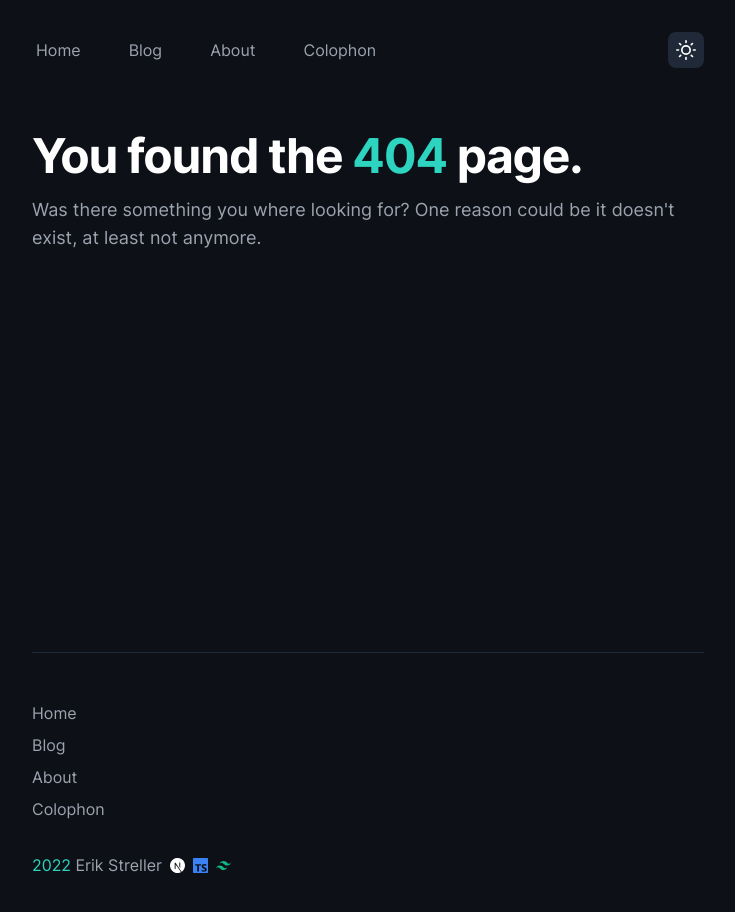
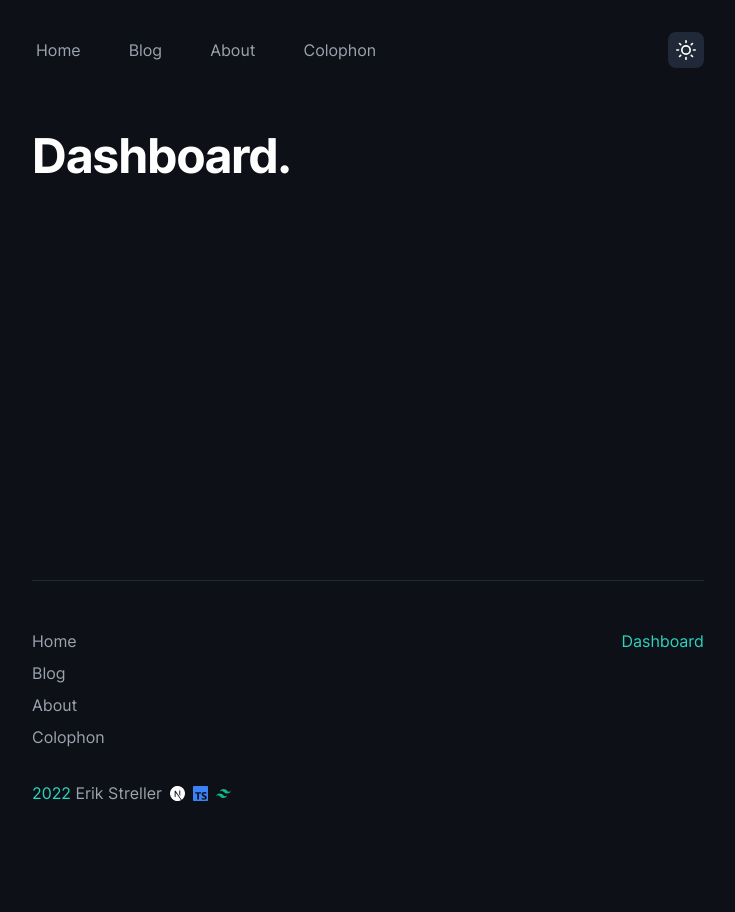
Before and after one commit to erikstreller/erikstreller.com, a Next.js app: page /dashboard in a window 1280 px wide. Before the commit this address had no page. Shown: the top 912 px of the page, without its empty margins (272-1007 px from the left). After the commit the page ends 853 px from the top, so only its background shows below. Built offline with nearby package versions, Linux system fonts and the light colour scheme.

Commit message:
feat: add dashboard page

```diff
--- a/components/Footer.tsx
+++ b/components/Footer.tsx
@@ -10,7 +10,8 @@ export default function Footer() {
   return (
     <footer className='layout'>
       <div className='h-[1px] w-full bg-slate-200 dark:bg-gray-800' />
-      <div className='flex flex-col space-y-2 py-12'>
+      <div className='flex justify-between py-12'>
+        <div className='flex flex-col space-y-2'>
           {headerGroup.map(({ text, href }, id) => (
             <Link key={id} href={href}>
               <a
@@ -34,8 +35,31 @@ export default function Footer() {
               Erik Streller
             </span>
             <SiNextdotjs size={styling.iconSize} />
-          <SiTypescript size={styling.iconSize} className={color.typescript} />
+            <SiTypescript
+              size={styling.iconSize}
+              className={color.typescript}
+            />
             <SiTailwindcss size={styling.iconSize} className={color.tailwind} />
+          </div>
+        </div>
+        <div className='flex flex-col space-y-2'>
+          {infoGroup.map(({ text, href }, id) => (
+            <Link key={id} href={href}>
+              <a
+                className={clsx(
+                  pathname === href
+                    ? 'text-teal-400'
+                    : clsx(
+                        styling.textColor,
+                        'transition-opacity hover:opacity-60'
+                      ),
+                  'w-fit'
+                )}
+              >
+                <p>{text}</p>
+              </a>
+            </Link>
+          ))}
         </div>
       </div>
     </footer>
@@ -53,3 +77,5 @@ const headerGroup = [
   { href: '/about', text: 'About' },
   { href: '/colophon', text: 'Colophon' }
 ]
+
+const infoGroup = [{ href: '/dashboard', text: 'Dashboard' }]
--- /dev/null
+++ b/pages/dashboard.tsx
@@ -0,0 +1,11 @@
+import PageContainer from '@/components/PageContainer'
+
+export default function Dashboard() {
+  return (
+    <PageContainer page='Dashboard'>
+      <div className='section-spacing pb-80'>
+        <h1 className='page-heading'>Dashboard.</h1>
+      </div>
+    </PageContainer>
+  )
+}
```
Lines whose indentation alone changed are shown as unchanged.
